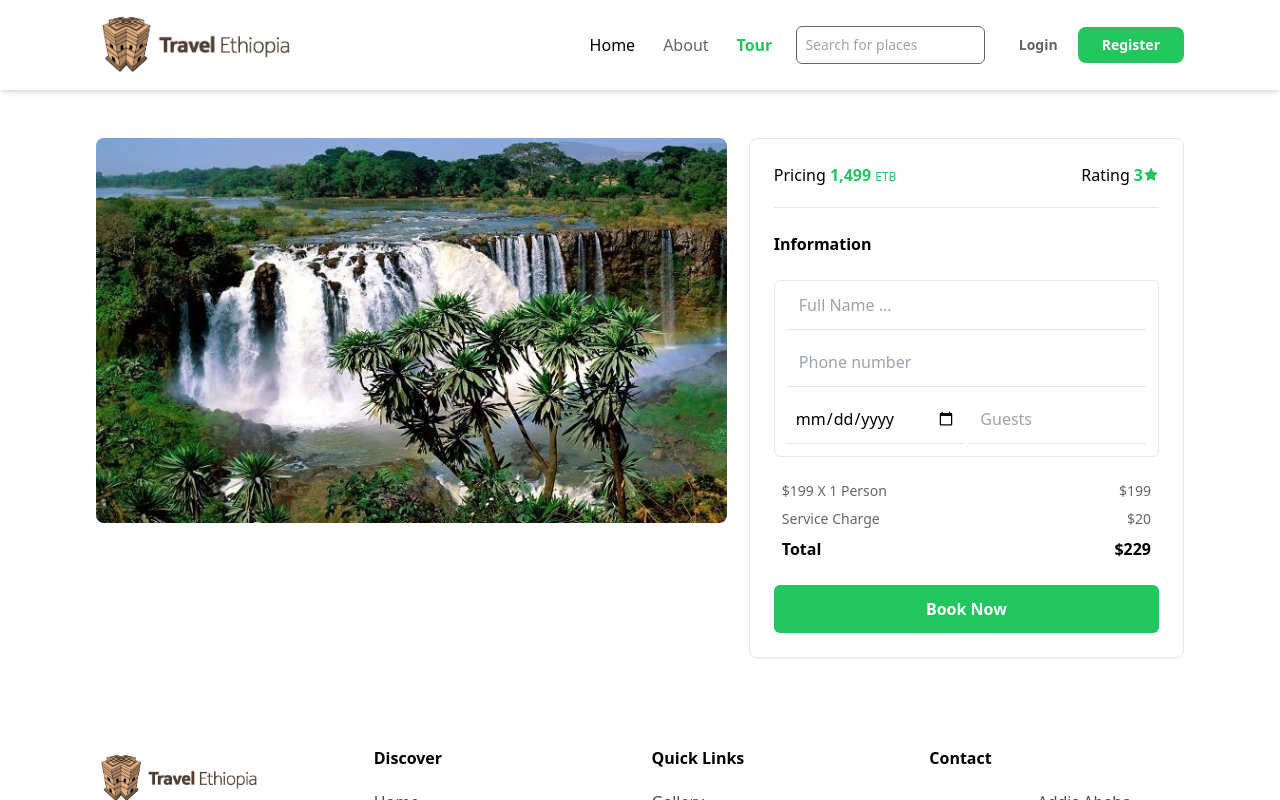
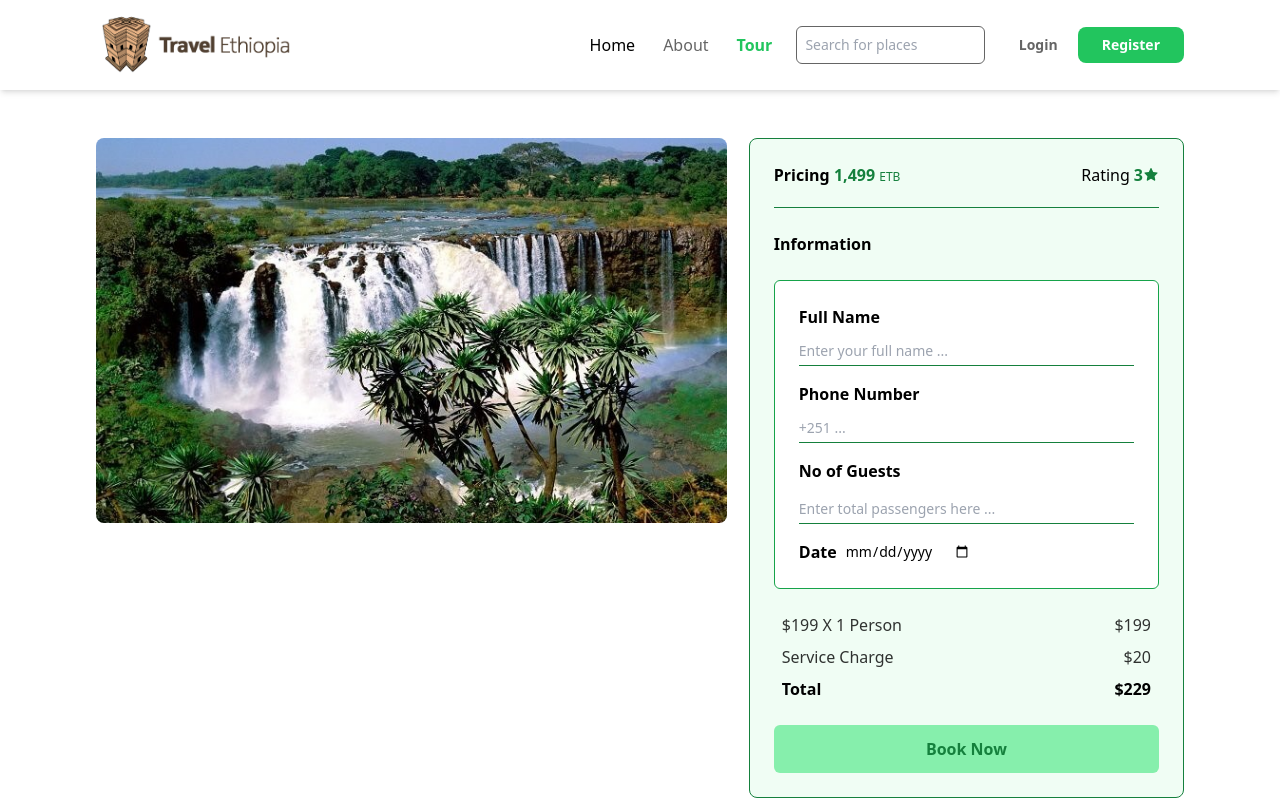
Before and after one commit to Henok-Belachew/Travel-Ethiopia, a React (Vite) app in the folder client/: page /tour in a window 1280 px wide. Shown: the top 800 px of the page. Built offline with nearby package versions, Linux system fonts and the light colour scheme.

Commit message:
Booking form updated! Now it's ready for demo!

```diff
--- a/client/src/components/Book.jsx
+++ b/client/src/components/Book.jsx
@@ -12,15 +12,15 @@ function Book() {
          <img src={img} className='rounded-lg w-[58%] h-[385px] object-cover' alt="" />
 
          {/* Right Side */}
-         <div className='w-[40%] flex flex-col p-6 border-slid shadow-sm border-[1px] rounded-lg gap-6'>
+         <div className='w-[40%] flex flex-col p-6 border-slid border-[1px] bg-green-50 border-green-700 rounded-lg gap-6'>
 
             {/* Top Section */}
             <div className='flex flex-col gap-5'>
                <div className='flex justify-between'>
-               <h2 className='font-'>Pricing <span className='font-bold text-green-500'>1,499 <span className='font-light text-xs'>ETB</span> </span> </h2>
+               <h2 className='font-semibold'>Pricing <span className='font-bold text-green-700'>1,499 <span className='font-light text-xs'>ETB</span> </span> </h2>
 
                   <div className='flex gap-1 items-center'>
-                     Rating <span className='font-semibold text-green-500 -mr-1'>3</span> <AiFillStar className='text-green-500' />
+                     Rating <span className='font-semibold text-green-700 -mr-1'>3</span> <AiFillStar className='text-green-700' />
                   </div>
 
                </div>
@@ -28,7 +28,7 @@ function Book() {
 
                {/* <div className='border-t-[1px] border-solid border-black'>1</div> */}
 
-               <hr  className='border-t-[0.7px] border-solid' />
+               <hr  className='border-t-[0.7px] border-green-700 border-solid' />
 
             </div>
 
@@ -36,22 +36,21 @@ function Book() {
                <h1 className='font-semibold text-[16px] '>Information</h1>
 
                {/* Input Fields */}
-               <div className='flex flex-col justify-between gap-2 px-3 pb-3 border-solid border-[1px] rounded-md'>
-                  <input placeholder='Full Name ...' type="text" className='focus:outline-none p-3 border-b-[1px] ' />
-                  <input placeholder='Phone number' type="number" className='focus:outline-none p-3 border-b-[1px] ' />
-                  <div className='flex gap-1'>
-                     <input type="date" placeholder='Choose Date' className='w-1/2 focus:outline-none border-b-[1px] p-2 ' />
-                     <input placeholder='Guests' type="number" className='w-1/2 focus:outline-none p-3 border-b-[1px] ' />
-                  </div>
+               <div className='flex flex-col justify-between gap-4 p-6 bg-white  border-green-600 border-solid border-[1px] rounded-md'>
+                  <label className='font-semibold flex flex-col gap-2'> Full Name <input placeholder='Enter your full name ...' type="text" className='font-normal border-green-700 focus:outline-none  text-sm border-b-[1px] py-1' /> </label>
+                  <label className='font-semibold flex flex-col gap-2'> Phone Number <input placeholder='+251 ...' type="text" className='font-normal border-green-700  focus:outline-none text-sm border-b-[1px] py-1' /> </label>
+                  <label className='font-semibold  flex flex-col gap-3'>No of Guests <input placeholder='Enter total passengers here ...' type="number" className='font-normal py-1  border-b-[1px] focus:outline-none border-green-700 text-sm ' /> </label>
+                  <label className='font-semibold flex items-center gap-2'> Date <input placeholder='+251 ...' type="date" className='font-normal border-green-700  focus:outline-none text-sm ' /> </label>
+
                </div>
 
                {/* Invoice Section */}
                <div className='px-2 flex flex-col gap-2'>
-                  <h1 className='flex justify-between text-sm opacity-60'>
+                  <h1 className='flex justify-between text-md opacity-80'>
                      <span>$199 X 1 Person</span>
                      <span>$199</span>
                   </h1>
-                  <h1 className='flex justify-between text-sm opacity-60'>
+                  <h1 className='flex justify-between text-md opacity-80'>
                      <span>Service Charge</span>
                      <span>$20</span>
                   </h1>
@@ -61,7 +60,7 @@ function Book() {
                   </h1>
                </div>
 
-               <button className='py-3 bg-green-500 rounded-md font-semibold text-white'>Book Now</button>
+               <button className='py-3 bg-green-300 hover:bg-green-500  hover:text-white rounded-md font-semibold text-green-700'>Book Now</button>
 
 
             </div>
```
